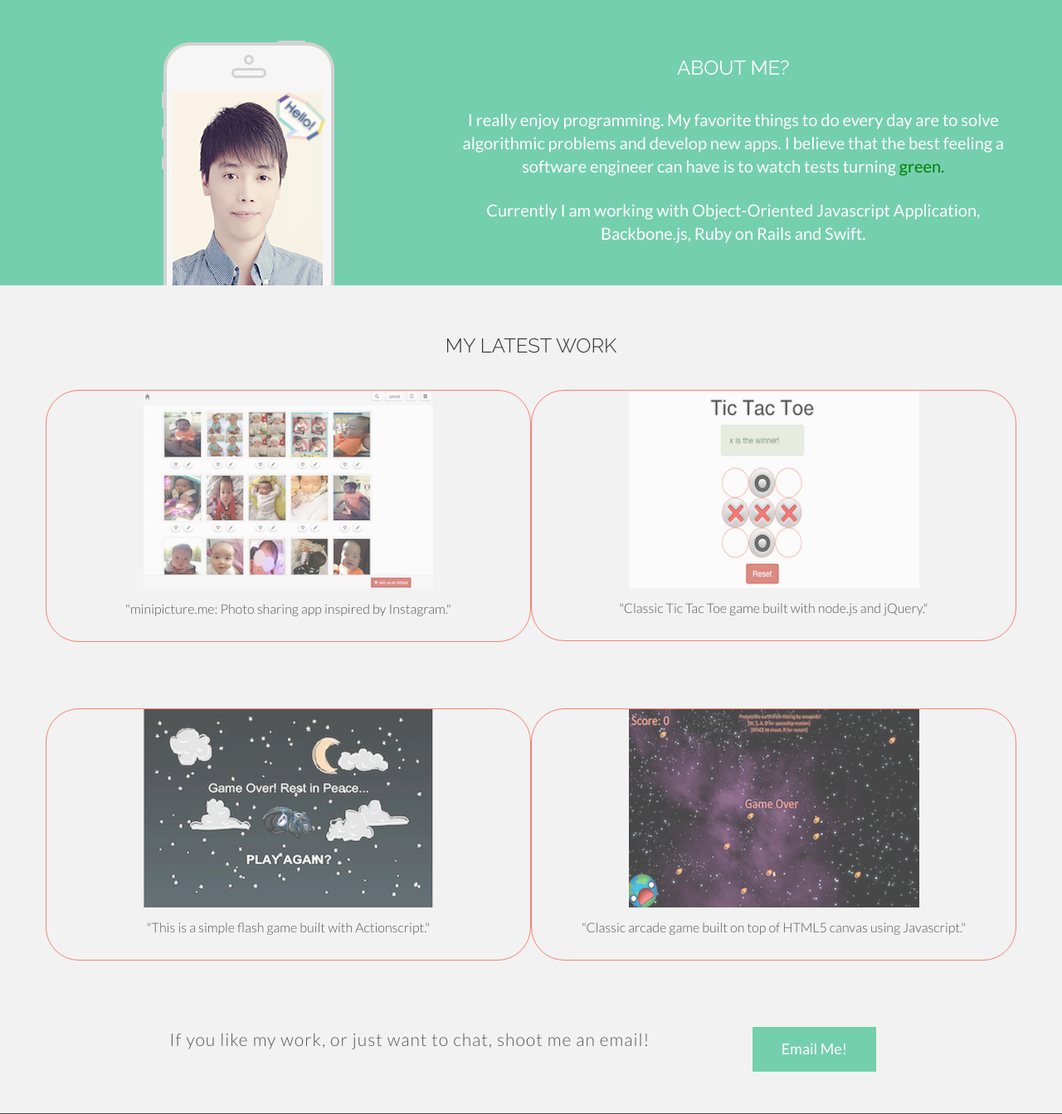
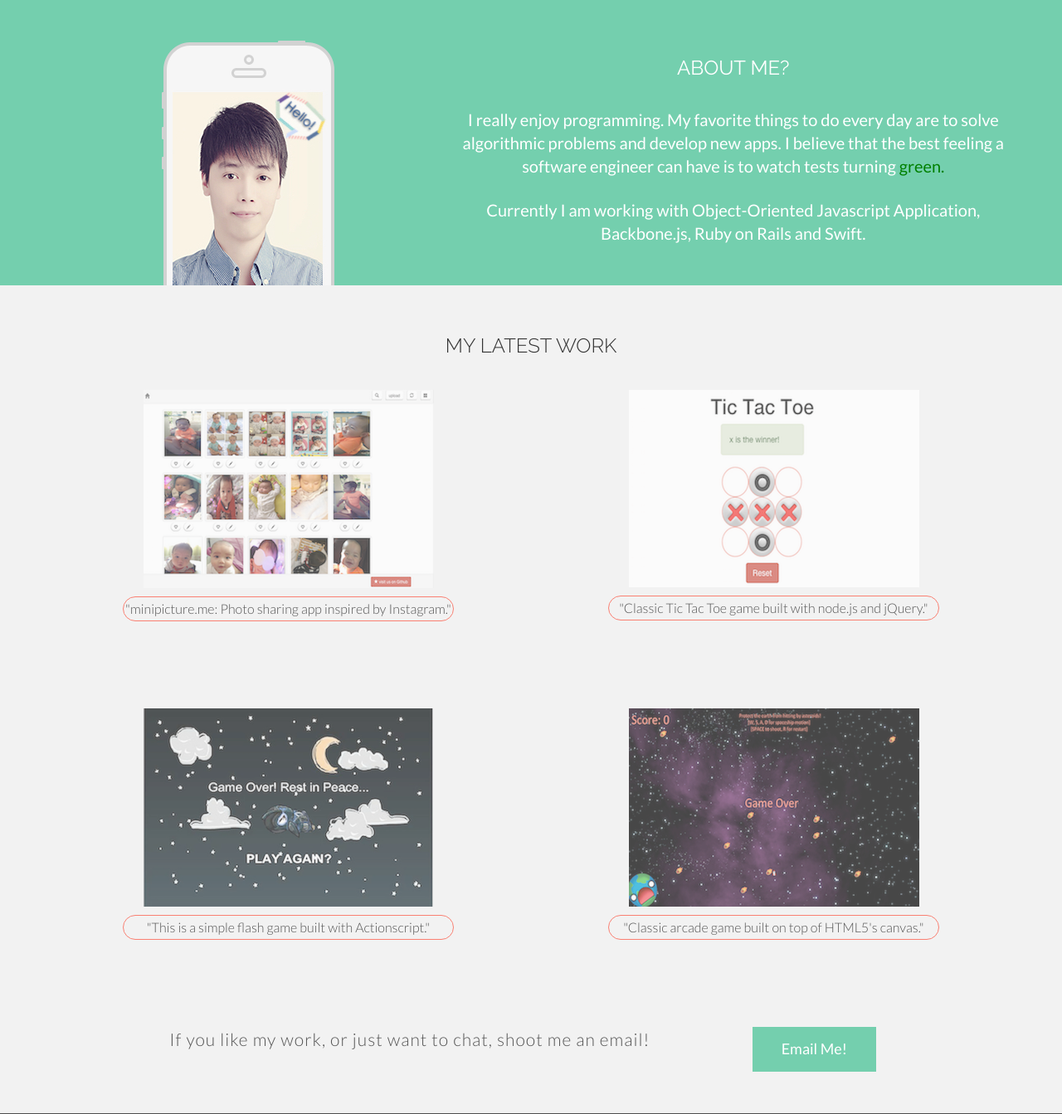
Before and after one commit to weihotline/PersonalWebpage, a PHP site: page / in a window 1280 px wide. Shown: the part 753-2096 px from the top of the page at 83% size. Run offline with PHP 8.4, Linux system fonts and the light colour scheme; some libraries are stand-ins or nearby versions.

Commit message:
style tweak

```diff
--- a/assets/css/main.css
+++ b/assets/css/main.css
@@ -49,6 +49,10 @@ p {
 }
 
 .description p {
+    border: 1px solid salmon;
+    border-radius: 30px;
+    margin-left: 14%;
+    margin-right: 14%;
     margin-top: 10px;
 }
 
@@ -171,12 +175,6 @@ a:after {
 	font-size: 20px;
 }
 
-/* WORK */
-.col-lg-6 {
-  border: 1px solid salmon;
-  border-radius: 40px;
-}
-
 /* Skills */
 #skills {
 	background-color: #4e4e4e;
--- a/index.html
+++ b/index.html
@@ -91,7 +91,7 @@
       <div class="col-lg-6">
         <a href="http://spaceraid.herokuapp.com/"><img src="assets/img/asteroids.png" alt=""></a>
         <div class="description">
-          <p>"Classic arcade game built on top of HTML5 canvas using Javascript."</p>
+          <p>"Classic arcade game built on top of HTML5's canvas."</p>
         </div>
       </div>
     </div>
```
